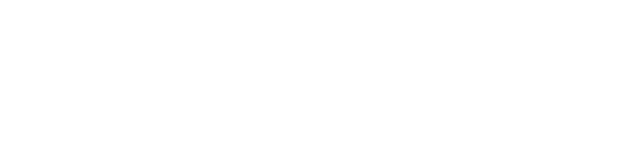
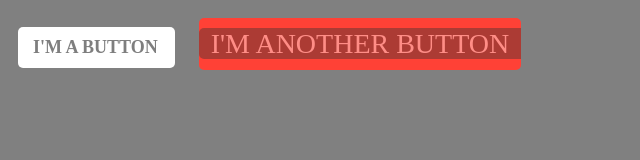
Before and after one commit to MoeSuo/GitStart, a plain HTML site: page index.html in a window 1280 px wide. Shown: the whole page, without its empty margins (0-640 px from the left). Drawn offline with Linux system fonts and the light colour scheme.

Commit message:
Styles added

```diff
--- a/index.html
+++ b/index.html
@@ -9,5 +9,14 @@
 </head>
 <body>
 
+
+    <a href="#" class="btn">
+        <span class="btn__text">I'm a button</span>
+    </a>
+    <a href="#" class=" btn btn--big btn--orange">
+        <span class="btn__price">I'm another button</span>
+    </a>
+
+
 </body>
 </html>
--- a/style.css
+++ b/style.css
@@ -0,0 +1,51 @@
+body{
+    background-color: gray;
+}
+.btn{
+    text-decoration: none;
+    background-color: white;
+    color: #888;
+    border-radius: 5px;
+    display: inline-block;
+    margin: 10px;
+    font-size: 18px;
+    text-transform: uppercase;
+    font-weight: 600;
+    padding: 10px 5px;
+
+}
+.btn__price{
+    color: #fff;
+    padding-left: 12px;
+    padding-right: 12px;
+    margin: -10px;
+    font-weight: 600px;
+    background-color: #333;
+    opacity: .4;
+    border-radius: 5px 0 0 5px;
+}
+.btn__text{
+    color: rgb(126, 126, 126);
+    padding: 0px 10px;
+    padding-right: 12px;
+    border-radius:  0  5px 5px 0;
+}
+
+.btn--big{
+    font-size: 28px;
+    padding: 10px;
+    font-weight: 400;
+
+}
+.btn--orange{
+border-color: #FF4136;
+color: white;
+background-color: #FF4136;
+
+}
+.btn--blue{
+border-color: #00b6d6;
+color: rgb(192, 184, 184);
+background-color: #00b6d6;
+
+}
```
